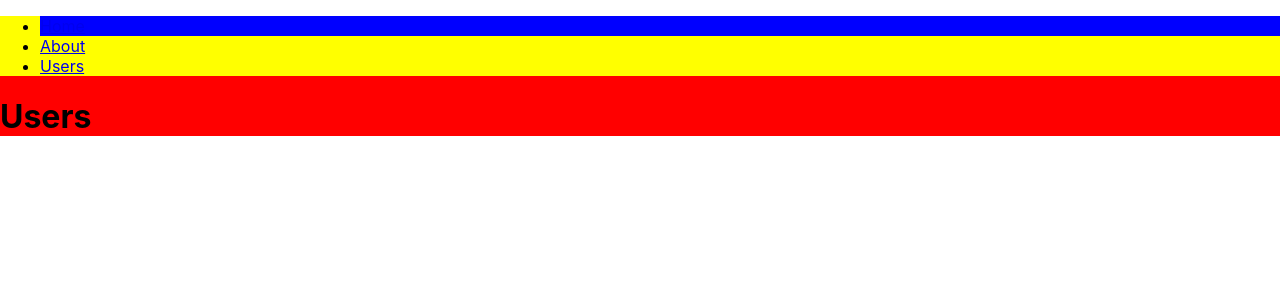
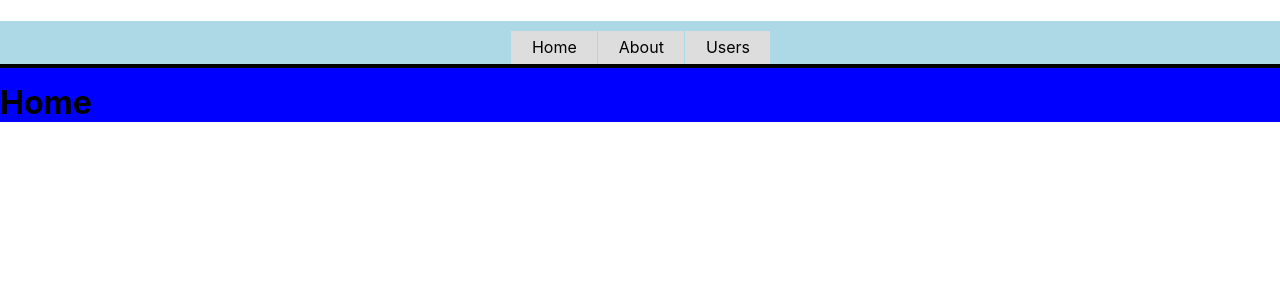
Before and after one commit to MariusNWK/ReactWebApp, a React (Create React App) app: page / in a window 1280 px wide. Shown: the top 300 px of the page. Built offline with nearby package versions, Linux system fonts and the light colour scheme.

Commit message:
[ADD] Css Navbar

```diff
--- a/src/Main.tsx
+++ b/src/Main.tsx
@@ -5,7 +5,7 @@ import Pages from "./Pages/Pages"
 export default function Main() {
     return (
         <BrowserRouter>
-          <div className="browser router" style={{background: 'red'}}>
+          <div className="browser router" style={{background: 'blue'}}>
             <Navbar />
             <Pages />
           </div>
--- a/src/Navbar/Navbar.css
+++ b/src/Navbar/Navbar.css
@@ -0,0 +1,51 @@
+nav#nav-Navbar {
+    float:left;
+	width:100%;
+	background:lightblue;
+	border-bottom:4px solid #000;
+	margin-bottom:15px;
+	position:relative;
+}
+
+nav#nav-Navbar ul {
+    clear:left;
+	float:right;
+	list-style:none;
+	margin:10px 0 0 0;
+	padding:0;
+	position:relative;
+	right:50%;
+	text-align:center;
+}
+
+nav#nav-Navbar ul li {
+    display:block;
+	float:left;
+	list-style:none;
+	margin:0;
+	padding:0;
+	position:relative;
+	left:50%;
+}
+
+nav#nav-Navbar ul li a {
+	display:block;
+	margin:0 0 0 1px;
+	padding:3px 10px;
+	background:#ddd;
+	color:#000;
+	text-decoration:none;
+	line-height:1.3em;
+}
+
+nav#nav-Navbar ul li a:hover {
+	background:#369;
+	color:#fff;
+}
+
+nav#nav-Navbar ul li a.active,
+nav#nav-Navbar ul li a.active:hover {
+	color:#fff;
+	background:#000;
+	font-weight:bold;
+}
--- a/src/Navbar/Navbar.tsx
+++ b/src/Navbar/Navbar.tsx
@@ -8,20 +8,27 @@
         - Réseaux (Linkedin, Github)
 */
 
-import { Link } from "react-router-dom";
+import './Navbar.css';
+import { Link } from 'react-router-dom';
 
 export default function Navbar() {
     return (
-        <nav className="nav navbar" style={{background: 'green'}}>
-            <ul className="ul navbar" style={{background: 'yellow'}}>
-                <li className="li navbar" style={{background: 'blue'}}>
-                    <Link to="/">Home</Link>
+        <nav id='nav-Navbar'>
+            <ul>
+                <li>
+                    <Link to="/">
+                        <a href="#">Home</a>
+                    </Link>
                 </li>
                 <li>
-                    <Link to="/about">About</Link>
+                    <Link to="/about">
+                        <a href="#">About</a>
+                    </Link>
                 </li>
                 <li>
-                    <Link to="/users">Users</Link>
+                    <Link to="/users">
+                        <a href="#">Users</a>
+                    </Link>
                 </li>
             </ul>
         </nav>
--- a/src/Pages/Pages.tsx
+++ b/src/Pages/Pages.tsx
@@ -8,7 +8,7 @@
         - Réseaux (Linkedin, Github)
 */
 
-import { Routes, Route } from "react-router-dom";
+import { Routes, Route } from 'react-router-dom';
 
 export default function Pages() {
     return (
@@ -39,7 +39,7 @@ function Users() {
 function Home() {
     return (
         <h1>
-            Users
+            Home
         </h1>
     )
 }
```
